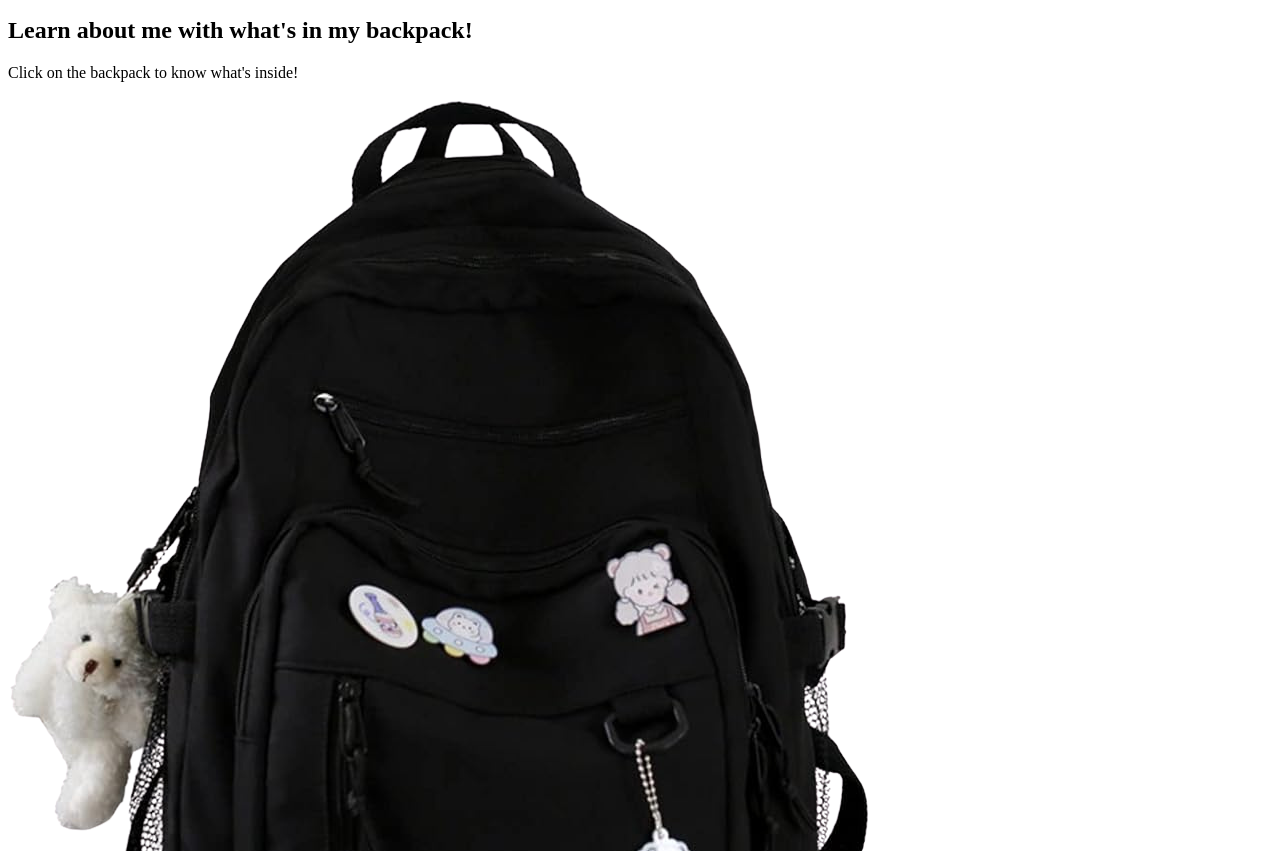
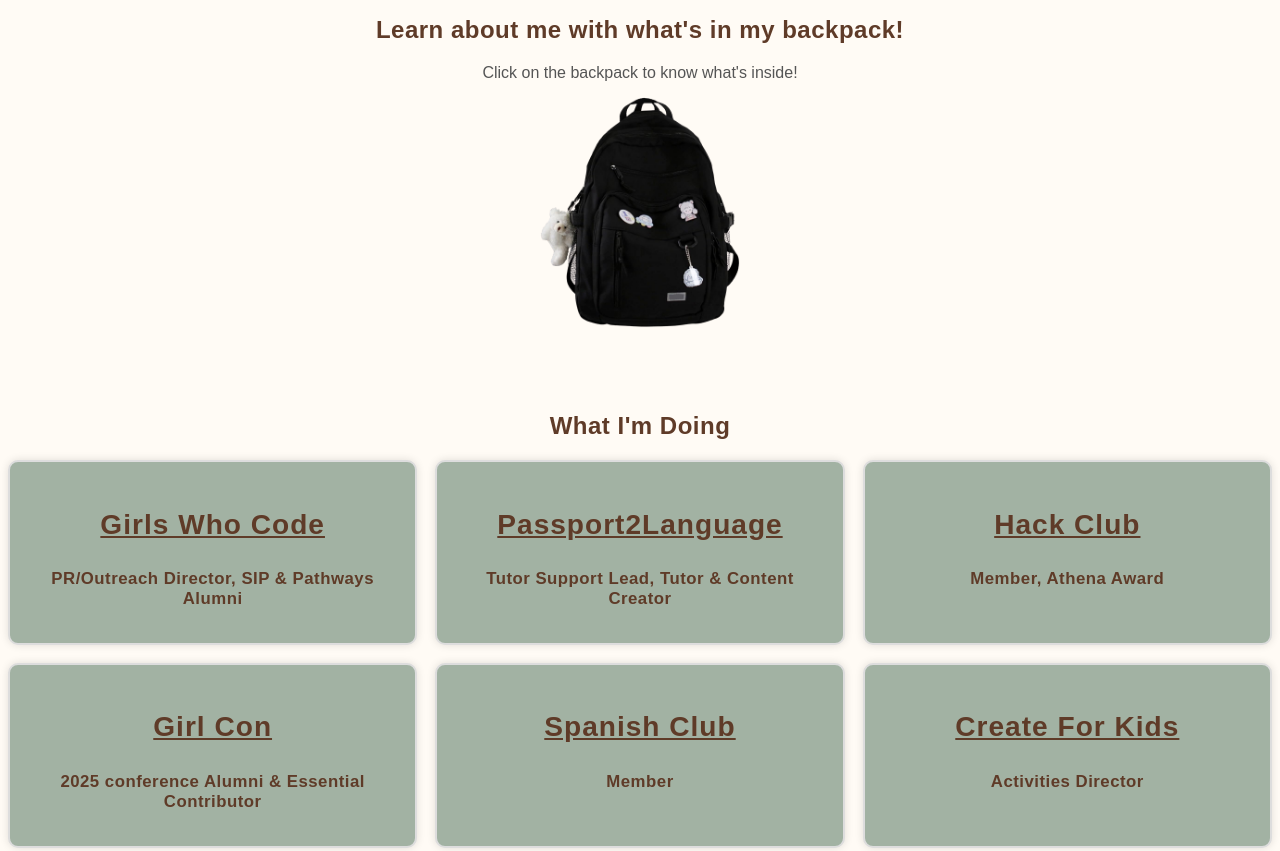
Before and after one commit to Anahita-09/Meet-Ana, a plain HTML site: page about.html in a window 1280 px wide. Shown: the part 645-1496 px from the top of the page. Drawn offline with Linux system fonts and the light colour scheme; the site is published under a folder, as on GitHub Pages, so addresses that start at the root find nothing.

Commit message:
More debugging because the website refuses to run (file structure issue)

```diff
--- a/about.html
+++ b/about.html
@@ -7,8 +7,8 @@
 	    <meta http-equiv="X-UA-Compatible" content="IE=edge" />
 	    <meta name="viewport" content="width=device-width, initial-scale=1" />
 
-	    <link rel="stylesheet" href="/style.css" />
-	    <script src="/script.js" defer></script>
+	    <link rel="stylesheet" href="style.css" />
+	    <script src="script.js" defer></script>
         <link rel="stylesheet" href="https://cdnjs.cloudflare.com/ajax/libs/font-awesome/6.5.0/css/all.min.css">
   </head>
 
```
Also changed, not shown: awards.html (+2 -2 lines), index.html (+2 -2 lines), interest.html (+2 -2 lines), portfolio.html (+2 -2 lines).
